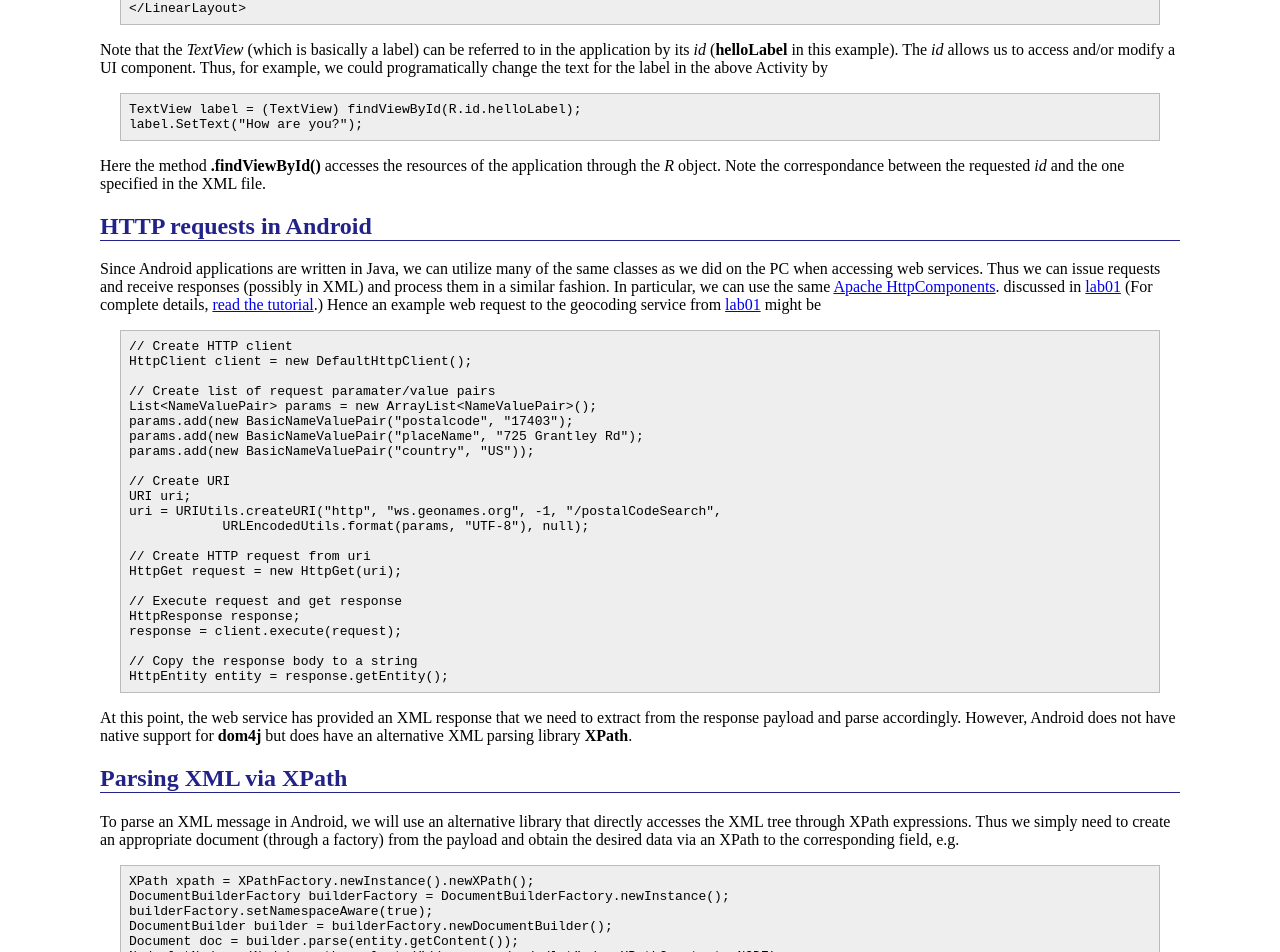
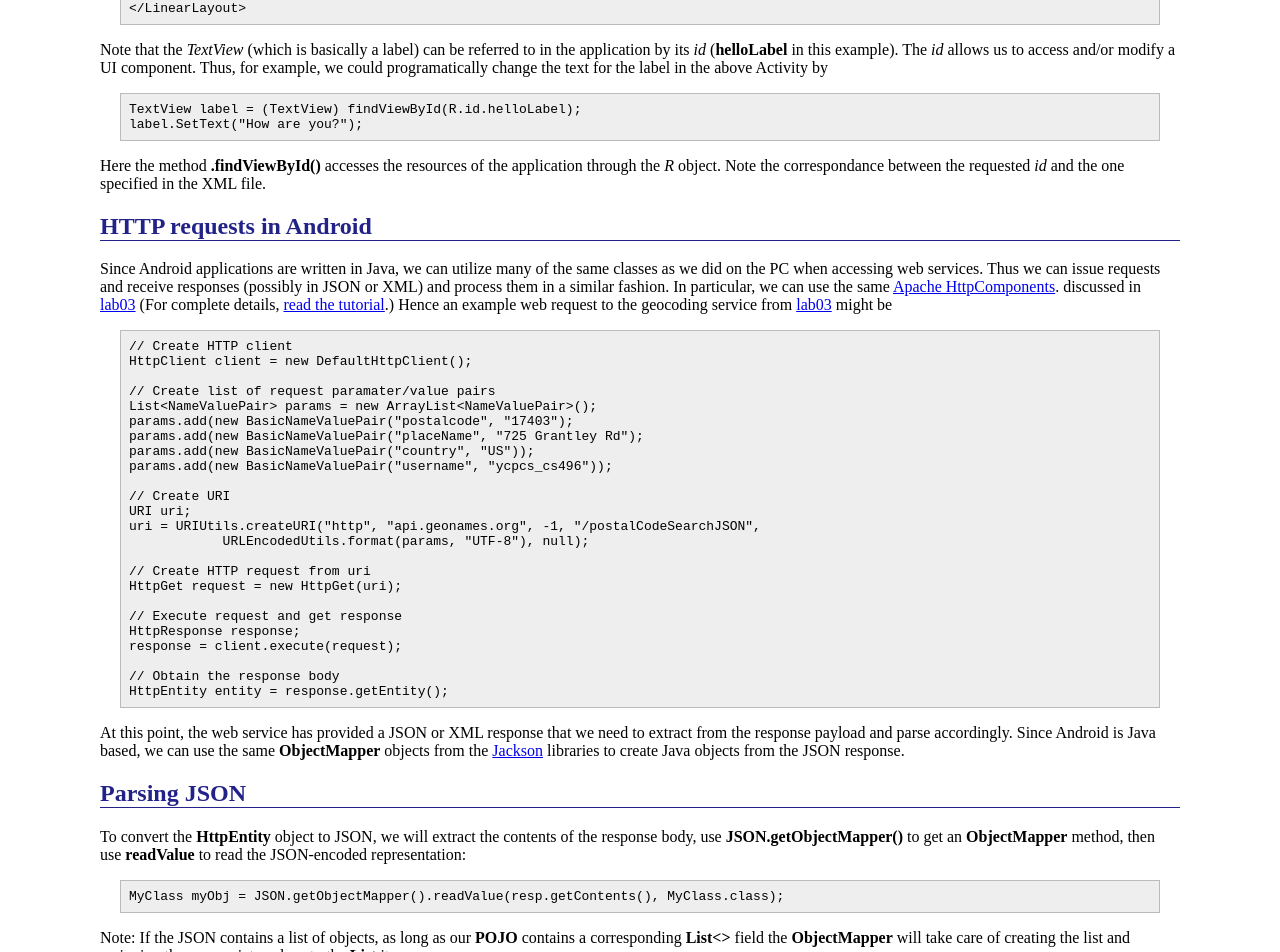
Before and after one commit to ycpcs/cs496-spring2014, a Jekyll site: the page built from labs/lab05.md, in a window 1280 px wide and 1400 px high, scrolled down 526 px. Shown: the top 952 px of the window. Built offline with Jekyll 4.4.1, drawn with Linux system fonts in a browser that asks for light colours; Markdown is read by kramdown in place of the engine named in the settings; some of the changed text lies outside the part shown.

Commit message:
initial lab 5 description
start for description of lab 5

```diff
--- a/labs/lab05.md
+++ b/labs/lab05.md
@@ -37,7 +37,7 @@ Here the method **.findViewById()** accesses the resources of the application th
 HTTP requests in Android
 ------------------------
 
-Since Android applications are written in Java, we can utilize many of the same classes as we did on the PC when accessing web services. Thus we can issue requests and receive responses (possibly in XML) and process them in a similar fashion. In particular, we can use the same [Apache HttpComponents](http://hc.apache.org/). discussed in [lab01](lab01.html) (For complete details, [read the tutorial](http://hc.apache.org/httpcomponents-client-ga/tutorial/html/).) Hence an example web request to the geocoding service from [lab01](lab01.html) might be
+Since Android applications are written in Java, we can utilize many of the same classes as we did on the PC when accessing web services. Thus we can issue requests and receive responses (possibly in JSON or XML) and process them in a similar fashion. In particular, we can use the same [Apache HttpComponents](http://hc.apache.org/). discussed in [lab03](lab03.html) (For complete details, [read the tutorial](http://hc.apache.org/httpcomponents-client-ga/tutorial/html/).) Hence an example web request to the geocoding service from [lab03](lab03.html) might be
 
     // Create HTTP client
     HttpClient client = new DefaultHttpClient();
@@ -47,10 +47,11 @@ Since Android applications are written in Java, we can utilize many of the same
     params.add(new BasicNameValuePair("postalcode", "17403");
     params.add(new BasicNameValuePair("placeName", "725 Grantley Rd");
     params.add(new BasicNameValuePair("country", "US"));
+    params.add(new BasicNameValuePair("username", "ycpcs_cs496"));
 
     // Create URI
     URI uri;
-    uri = URIUtils.createURI("http", "ws.geonames.org", -1, "/postalCodeSearch",
+    uri = URIUtils.createURI("http", "api.geonames.org", -1, "/postalCodeSearchJSON",
                 URLEncodedUtils.format(params, "UTF-8"), null);
 
     // Create HTTP request from uri
@@ -60,32 +61,28 @@ Since Android applications are written in Java, we can utilize many of the same
     HttpResponse response;
     response = client.execute(request);
 
-    // Copy the response body to a string
+    // Obtain the response body
     HttpEntity entity = response.getEntity();
 
-At this point, the web service has provided an XML response that we need to extract from the response payload and parse accordingly. However, Android does not have native support for **dom4j** but does have an alternative XML parsing library **XPath**.
+At this point, the web service has provided a JSON or XML response that we need to extract from the response payload and parse accordingly. Since Android is Java based, we can use the same **ObjectMapper** objects from the [Jackson](https://github.com/FasterXML/jackson) libraries to create Java objects from the JSON response.
 
-Parsing XML via XPath
----------------------
+Parsing JSON
+------------
 
-To parse an XML message in Android, we will use an alternative library that directly accesses the XML tree through XPath expressions. Thus we simply need to create an appropriate document (through a factory) from the payload and obtain the desired data via an XPath to the corresponding field, e.g.
+To convert the **HttpEntity** object to JSON, we will extract the contents of the response body, use **JSON.getObjectMapper()** to get an **ObjectMapper** method, then use **readValue** to read the JSON-encoded representation:
 
-    XPath xpath = XPathFactory.newInstance().newXPath();
-    DocumentBuilderFactory builderFactory = DocumentBuilderFactory.newInstance();
-    builderFactory.setNamespaceAware(true);
-    DocumentBuilder builder = builderFactory.newDocumentBuilder();
-    Document doc = builder.parse(entity.getContent());
-    Node latNode = (Node) xpath.evaluate("//geonames/code/lat",doc,XPathConstants.NODE);
-    Double lat1 = Double.parseDouble(latNode.getTextContent());
+    MyClass myObj = JSON.getObjectMapper().readValue(resp.getContents(), MyClass.class);
+
+Note: If the JSON contains a list of objects, as long as our **POJO** contains a corresponding **List<>** field the **ObjectMapper** will take care of creating the list and assigning the appropriate values to the **List** items.
 
 Activity
 ========
 
 Starting point code: [CS496\_Lab05.zip](CS496_Lab05.zip).
 
-Your task is to duplicate the functionality from [lab01](lab01.html) in an Android application. However now instead of obtaining the street addresses and zip codes from the terminal, in the **CallWebService()** method the information should be retreived from the [EditText](http://developer.android.com/reference/android/widget/EditText.html) widgets from the Activity's UI (refer to *res/layout/main.xml* for the corresponding *id*'s of the widgets). Once the HTTP requests are generated and the XML responses are parsed using an XPath object, the result can be computed and displayed in the **distanceLabel** widget using the **.setText()** method. Thus a sample run in the AVD is
+Your task is to duplicate the functionality from [lab03](lab03.html) in an Android application. However now instead of obtaining the street addresses and zip codes from the terminal, in the **CallWebService()** method the information should be retreived from the [EditText](http://developer.android.com/reference/android/widget/EditText.html) widgets from the Activity's UI (refer to *res/layout/activity_main.xml* for the corresponding *id*'s of the widgets). Once the HTTP requests are generated and the JSON responses are parsed using an **ObjectMapper**, the result can be computed and displayed in the **distanceLabel** widget using the **.setText()** method. Thus a sample run in the AVD is
 
-> ![image](images/lab03/FirstWebService.png)
+> ![image](images/lab05/MobileClient.png)
 
 As a reminder of the geocoding API:
 
@@ -96,13 +93,6 @@ You will need to use the following parameters:
 -   **postalcode** - the zip code
 -   **placeName** - the street address
 -   **country** - should be set to "US"
+-   **username** - should be set to **ycpcs_cs496**
 
-The result is an XML-encoded document in the format shown above in the XML section.
-
-You can find the (approximate) distance in miles between two points (*lat1,lng1* and *lat2,lng2*) using the following formula:
-
-    double dist = 3956 * 2 * Math.asin(
-            Math.sqrt(
-                Math.pow(Math.sin((lat1 - lat2)*Math.PI / 180 / 2), 2) +
-                Math.cos(lat1 * Math.PI / 180) * Math.cos(lat1 * Math.PI / 180) *
-                Math.pow(Math.sin((lng1 - lng2) * Math.PI / 180 / 2), 2)));
+You can find the (approximate) distance in miles between two **PostalCode** objects (which contains *lat* and *lng* fields) through a **ComputeDistance** controller object which takes two **PostalCode** objects and returns a **Result** object (which simply contains a **double value** field).
```
